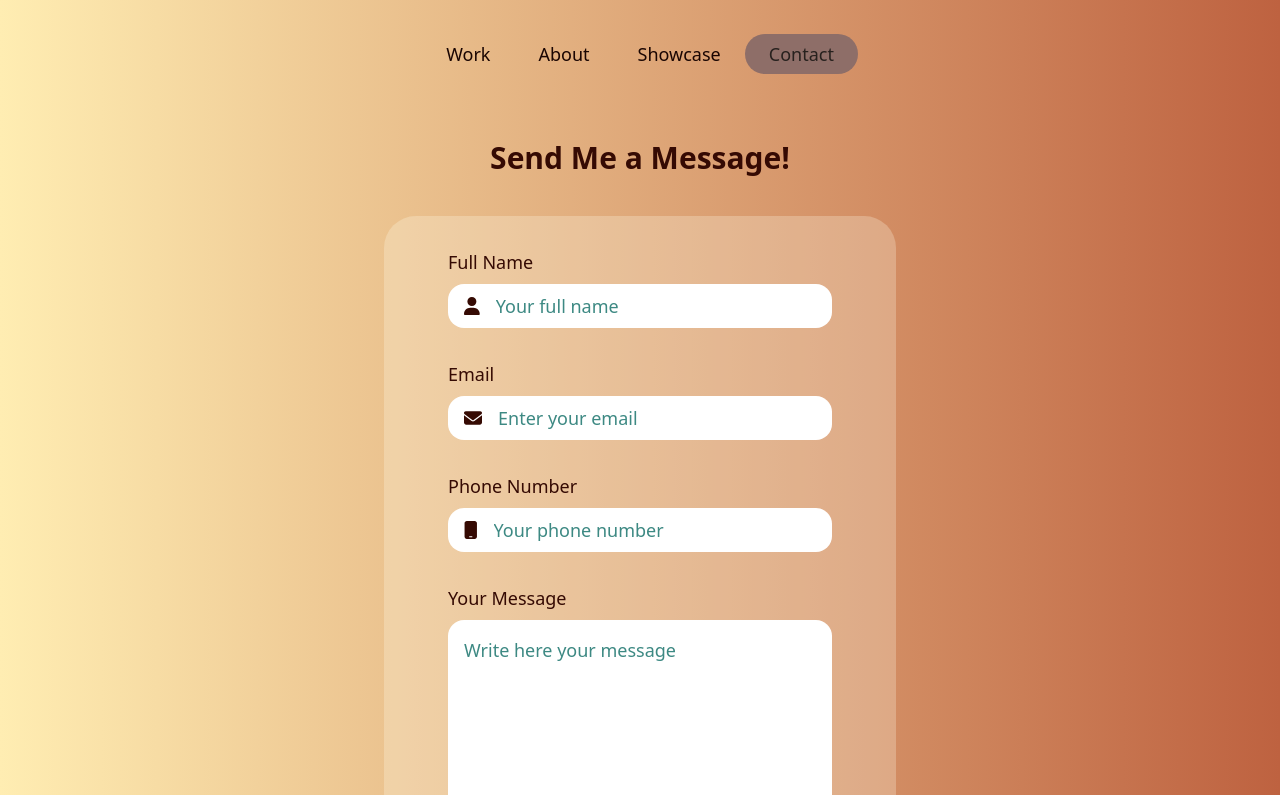
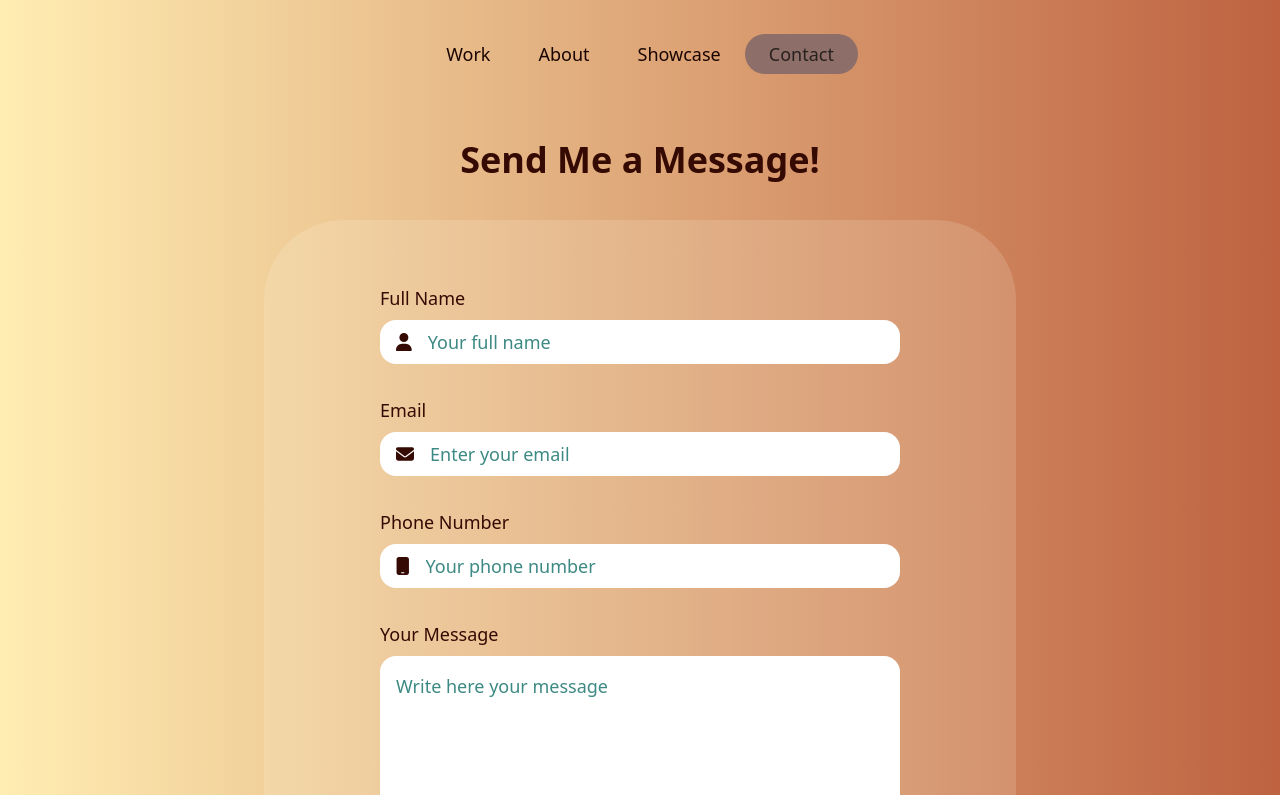
Before and after one commit to Ale-1508/portfolio, a Next.js app: page /contact in a window 1280 px wide. Shown: the top 795 px of the page. Built offline with nearby package versions, Linux system fonts and the light colour scheme.

Commit message:
FIX Contact ME UI

```diff
--- a/src/app/_core/components/buttons/PrimaryButton.tsx
+++ b/src/app/_core/components/buttons/PrimaryButton.tsx
@@ -9,7 +9,7 @@ export const PrimaryFormButton = ( { text } :PrimaryButtonProps) => {
   return (
     <input
       className={`
-        flex flex-row w-32
+        flex flex-row w-48 h-14
         items-center justify-center
         py-2 px-8 rounded-3xl
         text-white text-md font-normal font-sans select-none
--- a/src/app/contact/components/ContactMeForm.tsx
+++ b/src/app/contact/components/ContactMeForm.tsx
@@ -1,6 +1,6 @@
 "use client";
 
-import classNames from "classnames";
+import { cn } from "cn";
 import { ChangeEvent, useState } from "react"
 import { faEnvelope, faUser, faMobile, IconDefinition } from '@fortawesome/free-solid-svg-icons';
 
@@ -14,7 +14,6 @@ import Balancer from "react-wrap-balancer";
 
 import { activePalette } from "@/logic/_core/common/colors";
 import { motion } from "motion/react";
-import { cn } from "cn";
 
 type formField = {
   value: string,
@@ -96,17 +95,6 @@ const FormComponent = () => {
     isWaiting: false,
     description: ""
   })
-
-  const cardClassNames = classNames(
-    "flex flex-col",
-    "w-full md:max-w-4xl",
-    "items-start justify-start",
-    "m-2 py-8 px-8 md:px-16 gap-8",
-    "rounded-4xl justify-evenly items-center",
-    "bg-accents-ivory bg-opacity-25 text-white",
-    "md:col-span-2",
-  );
-  const fieldClassNames = "flex flex-col gap-2 w-full md:w-96"
 
   const validateForm = (): boolean => {
     let isValid = true
@@ -213,10 +201,20 @@ const FormComponent = () => {
   }));
 
   return (
-    <div className="flex justify-center w-full md:w-auto">
-      <form className={cardClassNames} onSubmit={formSubmit} noValidate={true}>
+    <div className={cn(
+      "flex justify-center w-full md:max-w-3xl",
+    )}>
+      <form className={cn(
+        "w-full md:max-w-4xl",
+        "flex flex-col m-2 gap-8",
+        "items-center justify-evenly",
+        "px-8 md:px-16 py-8 md:py-16 ",
+        "rounded-5xl lg:rounded-10xl",
+        "bg-accents-ivory/15 text-white",
+        "md:col-span-2",
+      )} onSubmit={formSubmit} noValidate={true}>
         {formFields.map((field) => (
-          <div className={fieldClassNames} key={field.key}>
+          <div className="flex flex-col gap-2 w-full md:w-10/12" key={field.key}>
             <SmallLabel value={field.label} />
             <SmallTextfield
               value={formData[field.key].value}
@@ -226,7 +224,7 @@ const FormComponent = () => {
               error={formData[field.key].error} />
           </div>
         ))}
-        <div className={fieldClassNames}>
+        <div className="flex flex-col gap-2 w-full md:w-10/12">
           <SmallLabel value="Your Message" />
           <LargeTextField value={formData.message.value} name="message" hint="Write here your message" handleChange={handleChange} minLenght={20} />
         </div>
@@ -245,7 +243,7 @@ const FormComponent = () => {
           <Balancer>{modal.description}</Balancer>
         </p>
       </Modal>
-    </div>
+    </div >
   )
 }
 
@@ -261,7 +259,7 @@ const ContactMeForm = () => {
         animate={{ opacity: 1, y: 0 }}
         transition={{ duration: 0.3, ease: "easeOut" }}
         className={cn(
-          "text-2xl lg:text-3xl",
+          "text-3xl lg:text-4xl",
           "font-semibold leading-tight",
           activePalette.text.primary["600"]
         )}>Send Me a Message!</motion.h1>
--- a/src/app/layout.tsx
+++ b/src/app/layout.tsx
@@ -36,7 +36,7 @@ export default function RootLayout({
         className={`${geistSans.variable} ${geistMono.variable} antialiased`}
       >
         <NavbarProvider>
-          <Layout className="mx-8 sm:mx-16 md:mx-24 lg:mx-32 gap-12 mb-16">
+          <Layout className="mx-3 sm:mx-16 md:mx-24 lg:mx-32 gap-12 mb-16">
             {children}
           </Layout>
         </NavbarProvider>
```
